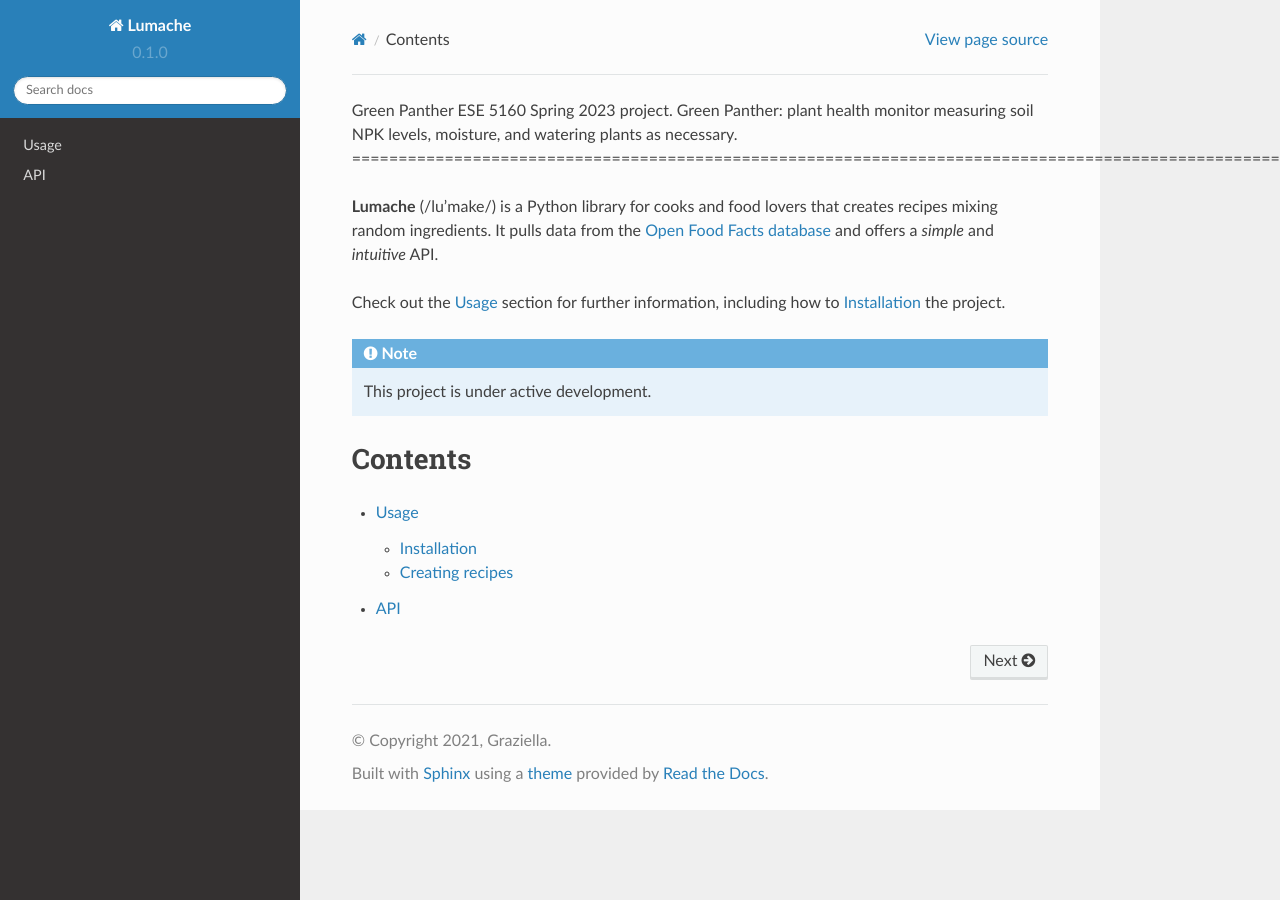
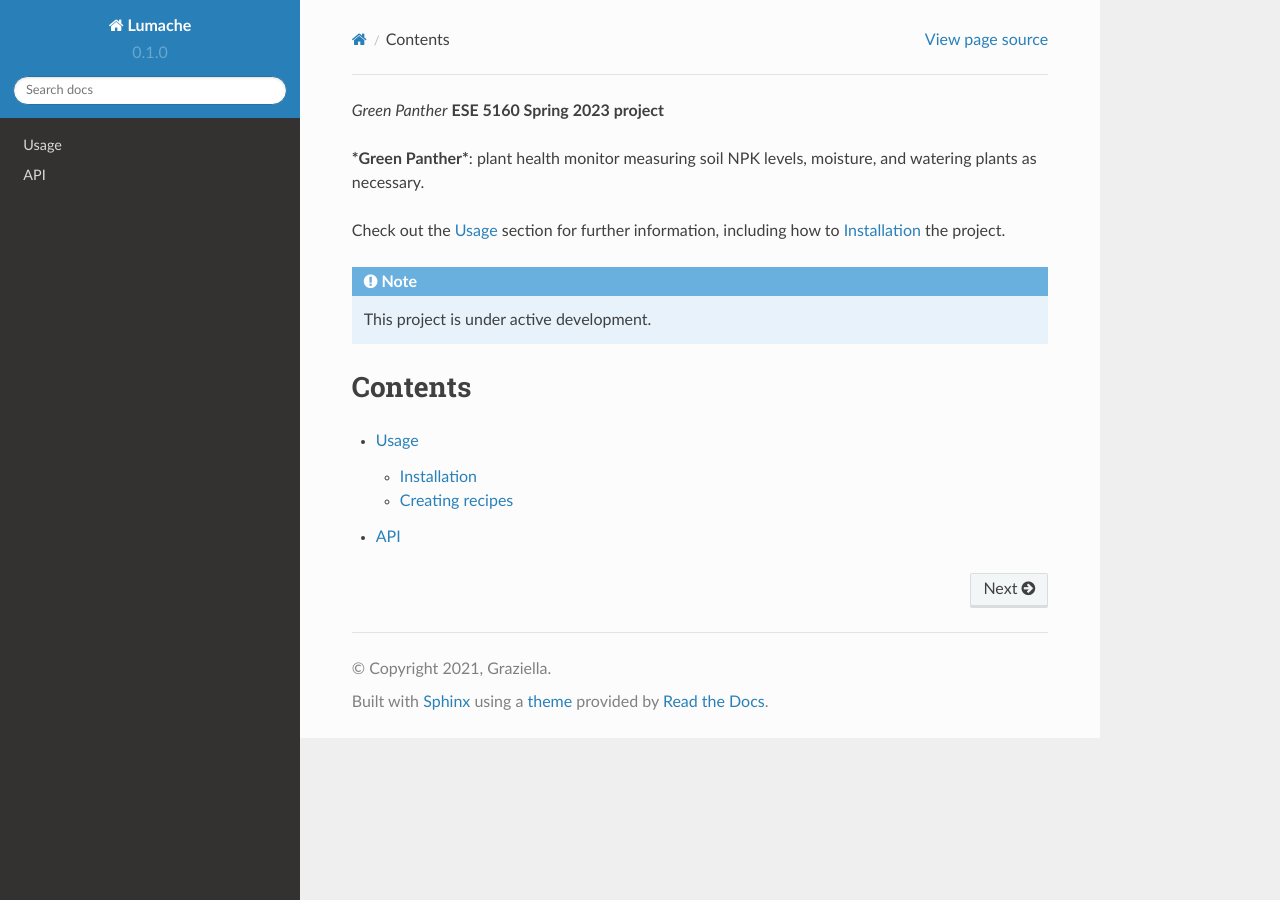
Before and after one commit to AkshayaBhati/GreenPanther, a Sphinx documentation site: the page built from docs/source/index.rst, in a window 1280 px wide. Built offline with Sphinx 7.4.7 and the Read the Docs theme 2.0.0, drawn with Linux system fonts in a browser that asks for light colours.

Commit message:
Update index.rst

```diff
--- a/docs/source/index.rst
+++ b/docs/source/index.rst
@@ -1,11 +1,7 @@
-Green Panther
-ESE 5160 Spring 2023 project. Green Panther: plant health monitor measuring soil NPK levels, moisture, and watering plants as necessary.
-========================================================================================================================================
+*Green Panther*
+**ESE 5160 Spring 2023 project**
 
-**Lumache** (/lu'make/) is a Python library for cooks and food lovers
-that creates recipes mixing random ingredients.
-It pulls data from the `Open Food Facts database <https://world.openfoodfacts.org/>`_
-and offers a *simple* and *intuitive* API.
+***Green Panther***: plant health monitor measuring soil NPK levels, moisture, and watering plants as necessary.
 
 Check out the :doc:`usage` section for further information, including
 how to :ref:`installation` the project.
```
